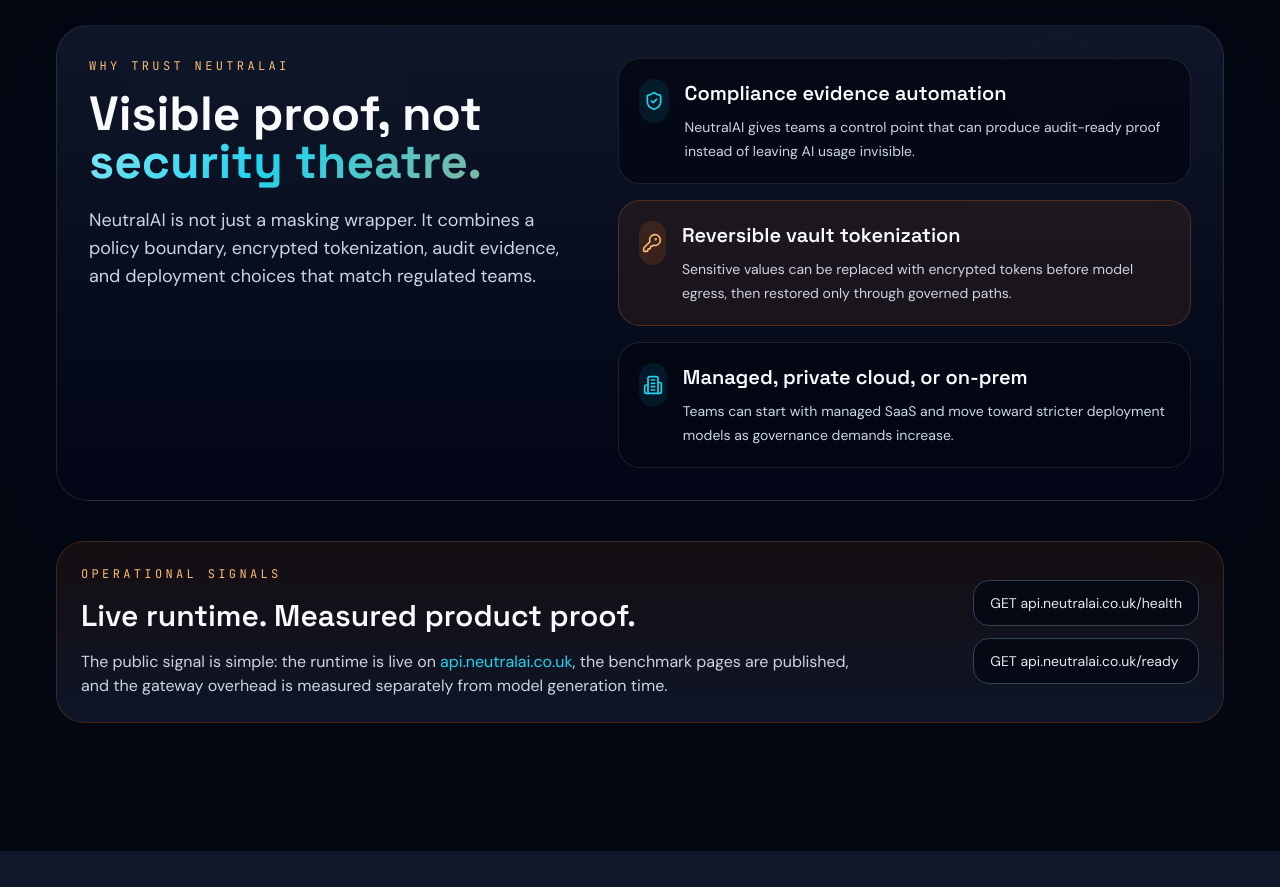
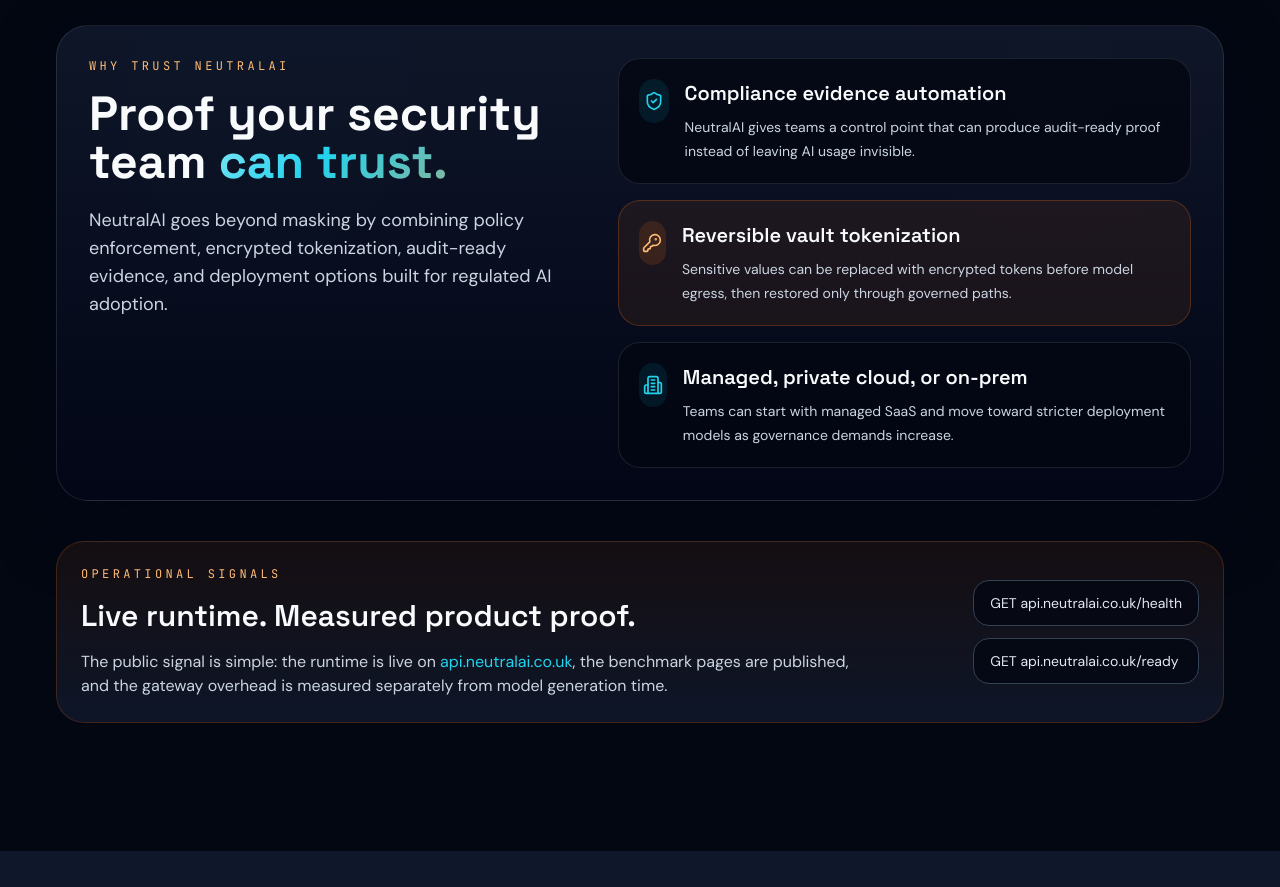
Before and after one commit to nazifsohtaoglu/neutralai-website, a Next.js app: page / in a window 1280 px wide. Shown: the part 4620-5507 px from the top of the page. Built offline with nearby package versions, Linux system fonts and the light colour scheme.

Commit message:
Refine trust section copy

```diff
--- a/app/page.tsx
+++ b/app/page.tsx
@@ -786,10 +786,10 @@ function Trust() {
             <div>
               <p className="font-mono text-xs uppercase tracking-[0.28em] text-[#fdba74]">Why Trust NeutralAI</p>
               <h2 className="mt-4 font-heading text-3xl font-bold md:text-5xl">
-                Visible proof, not <span className="gradient-text-warm">security theatre.</span>
+                Proof your security team <span className="gradient-text-warm">can trust.</span>
               </h2>
               <p className="mt-5 max-w-2xl text-lg text-slate-300">
-                NeutralAI is not just a masking wrapper. It combines a policy boundary, encrypted tokenization, audit evidence, and deployment choices that match regulated teams.
+                NeutralAI goes beyond masking by combining policy enforcement, encrypted tokenization, audit-ready evidence, and deployment options built for regulated AI adoption.
               </p>
             </div>
 
```
